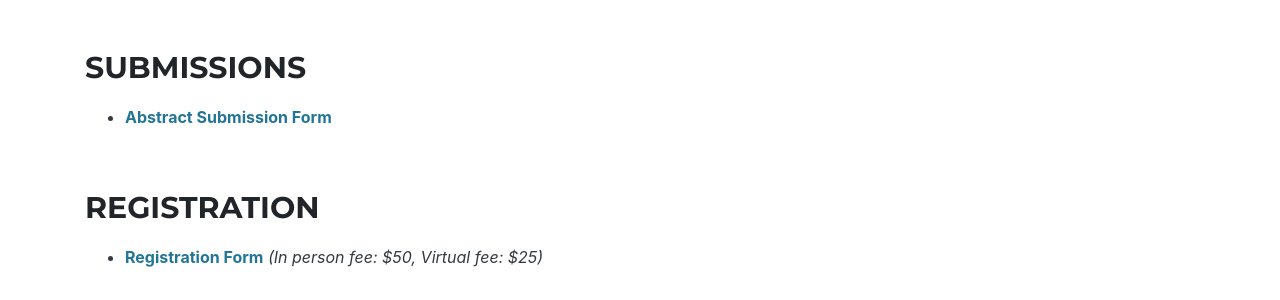
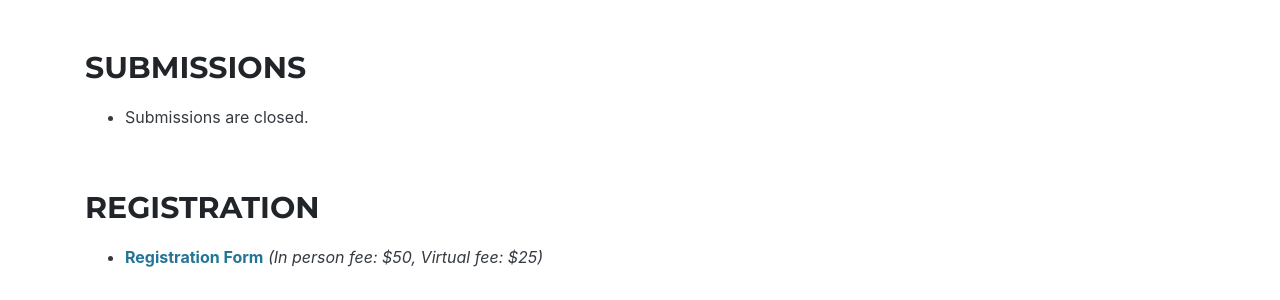
Before and after one commit to NCAR/correctness-workshop, a Jekyll site: the page built from index.md, in a window 1280 px wide and 900 px high, scrolled down 1626 px. Shown: the part 153-453 px from the top of the window. Built offline with Jekyll 4.4.1, drawn with Linux system fonts in a browser that asks for light colours; some web fonts are replaced; some of the changed text lies outside the part shown.

Commit message:
close submissions

```diff
--- a/_data/sitetext.yml
+++ b/_data/sitetext.yml
@@ -12,8 +12,8 @@
 header:
   title: November 9-10, 2023
   text:  Workshop on Correctness and Reproducibility for Climate and Weather Software
-  button: Submit an Abstract
-  buttonlink: "https://docs.google.com/forms/d/1MzQP1aeUcj4ISginq7MNNvHr-iTtv1rhGI8x9pu9Obo/viewform"
+  button: Register
+  buttonlink: "https://docs.google.com/forms/d/e/1FAIpQLScd-HoWsb9X9YZFnfMw7Y6X-BpN3QTgkv4xh8OzYMtyzwAJow/viewform"
 
 workshop:
   title: "Workshop"
@@ -84,7 +84,7 @@ scope:
 submissions:
   title: "Submissions"
   text: >
-        - [**Abstract Submission Form**](https://docs.google.com/forms/d/1MzQP1aeUcj4ISginq7MNNvHr-iTtv1rhGI8x9pu9Obo/viewform)
+        - Submissions are closed.
 
 registration:
   title: "Registration"
```
